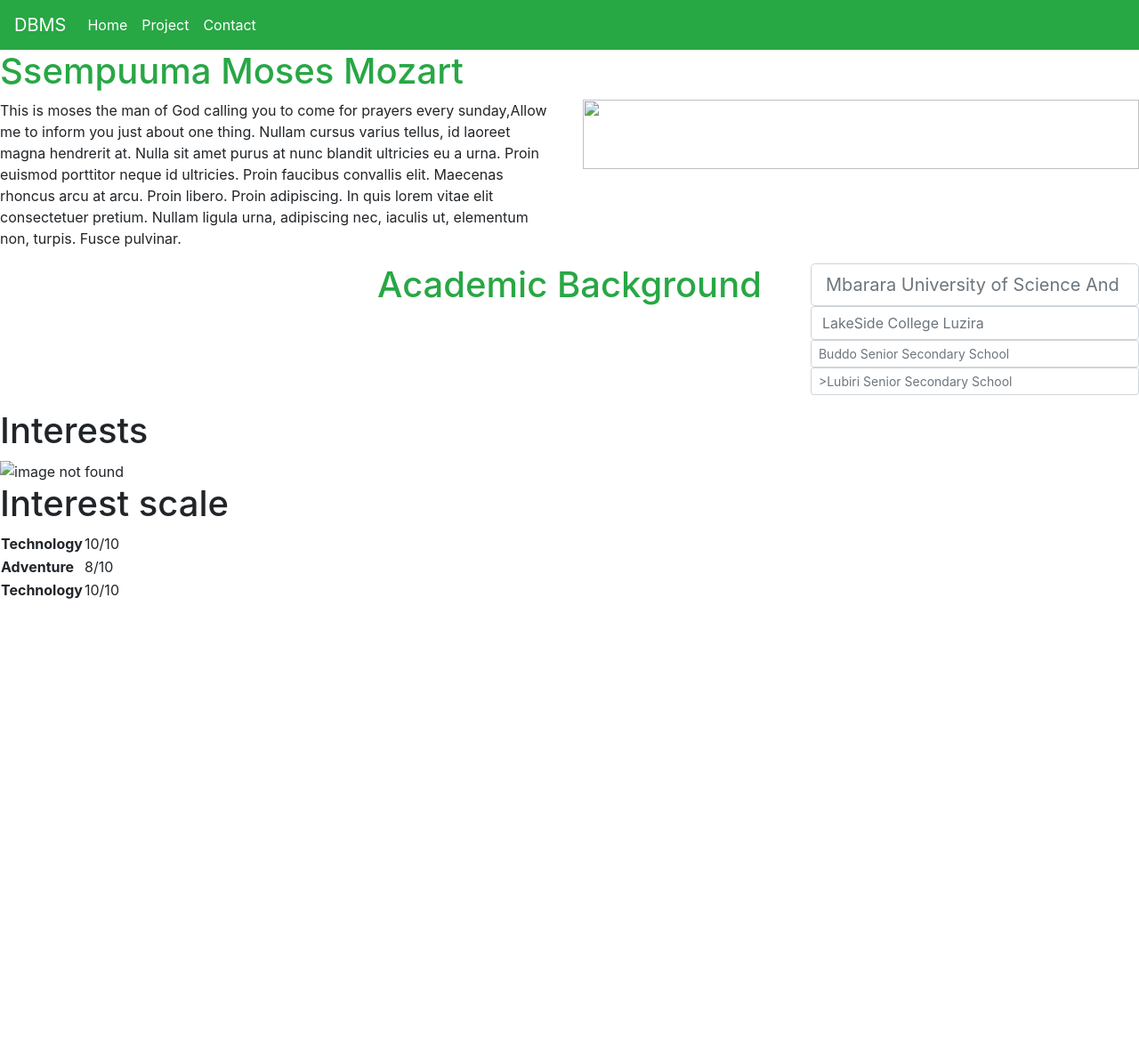
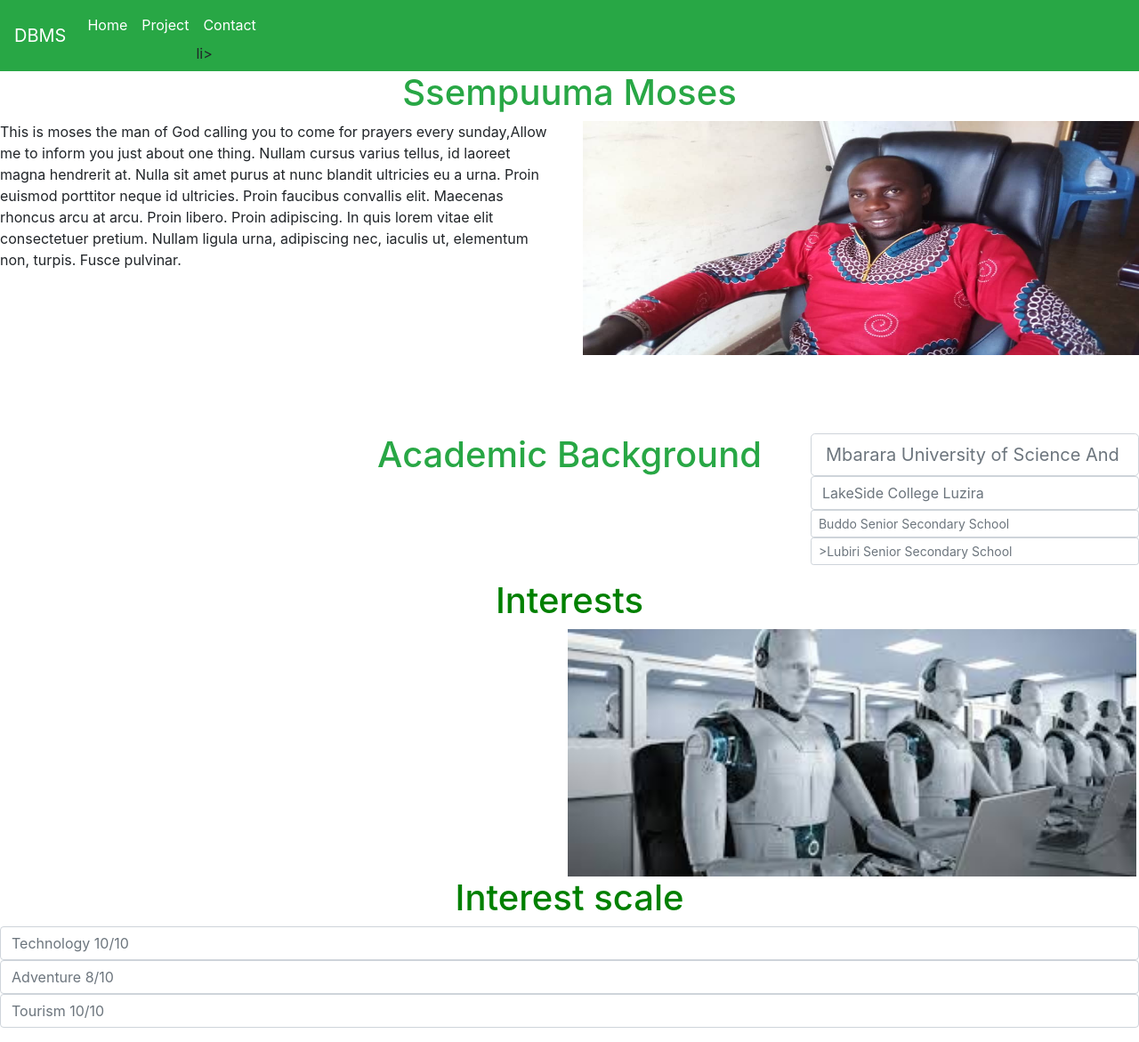
Before and after one commit to ssempuuma-moses-mozart/Internship_project, a plain HTML site: page index.html in a window 1280 px wide. Shown: the whole page at 89% size. Before the commit the page ends 800 px from the top, so only its background shows below. Drawn offline with nearby package versions, Linux system fonts and the light colour scheme.

Commit message:
Added some changes

```diff
--- /dev/null
+++ b/css/main.css
@@ -0,0 +1,42 @@
+.head{
+    text-align: center;
+}
+.interest{
+
+
+
+}
+.inter{
+    text-align: center;
+    color: green;
+}
+.section{
+
+
+}
+.pic{
+    text-align: right;
+    margin-right: 0.2em;
+}
+.intscale{
+    text-align: center;
+    color: green;
+}
+.form-control form-control-lg{
+    text-align: center;
+}
+table,
+      th,
+      td {
+        padding: 10px;
+        border: 1px solid black;
+        border-collapse: collapse;
+        text-align: center;
+        width: 100%;
+
+        margin-right: 1em;
+
+      }
+    .text{
+        text-align: center;
+    }
--- a/index.html
+++ b/index.html
@@ -3,8 +3,9 @@
 <head>
     <meta charset="UTF-8">
     <lsmeta name="viewport" content="width=device-width, initial-scale=1.0">
-    <title>Mozart</title>
+    <title>Moses</title>
     <link rel="stylesheet" href="https://cdn.jsdelivr.net/npm/bootstrap@4.6.0/dist/css/bootstrap.min.css" integrity="sha384-B0vP5xmATw1+K9KRQjQERJvTumQW0nPEzvF6L/Z6nronJ3oUOFUFpCjEUQouq2+l" crossorigin="anonymous">
+    <link rel="stylesheet" href="css/main.css"/>
 </head>
 <body>
     <div class="container-friud">
@@ -25,11 +26,13 @@
                   </li>
                 <li class="nav-item">
                     <a class="nav-link text-white" href="contacts.html">Contact</a>
-                  </li>
+                  li>
 
                  </div>
         </nav>
-        <h1 class="text-success text-centre">Ssempuuma Moses Mozart </h1>
+        <div class="head">
+        <h1 class="text-success">Ssempuuma Moses</h1>
+    </div>
 
              <div class ="introduction row">
              <div class="col md-2">
@@ -45,7 +48,7 @@
              </div>
 
                 <div class="col md-6">
-                <img src="img/download.jpg"width="100%" height="65%">
+                <img src="img/pic.jpg"width="100%" height="75%">
 
             </div>
              </div>
@@ -77,30 +80,38 @@
         </div>
     </div>
 
-        <div>
+        <div class="interest">
+        <div class="inter">
+        <h1 class="text-centre">Interests</h1>
+    </div>
+    <div class="section">
+        <section>
+           <div class="pic">
+            <img src="img/images.jpg" alt="image not found" width="50%" height="50%">
+        </div>
+        <div class="table">
+            <h1 class="intscale">Interest scale</h1>
+            <table>
+                <div class="text">
+            <tr>
 
-        <h1 class="text-centre">Interests</h1>
-
-        <section>
-
-            <img src="img/int.jpg" alt="image not found">
-
-            <h1>Interest scale</h1>
-            <table>
-            <tr>
-                <th> Technology </th>
-                    <td>10/10</td>
+                    <input class="form-control" type="text" placeholder="Technology 10/10">
             </tr>
             <tr>
-                <th>Adventure </th>
-                    <td>8/10</td>
+
+                    <input class="form-control" type="text" placeholder="Adventure 8/10">
             </tr>
             <tr>
-                <th> Technology </th>
-                    <td>10/10</td>
+
+                    <input class="form-control" type="text" placeholder="Tourism 10/10">
             </tr>
+        </div>
         </table>
+    </div>
         </section>
+    </div>
+
+
     </main>
 
 <script src="https://code.jquery.com/jquery-3.5.1.slim.min.js" integrity="sha384-DfXdz2htPH0lsSSs5nCTpuj/zy4C+OGpamoFVy38MVBnE+IbbVYUew+OrCXaRkfj" crossorigin="anonymous"></script>
```
Also changed, not shown: contacts.html (+1 -0 lines), img/images.jpg (added), img/int.jpg (added), img/pic.jpg (added).
